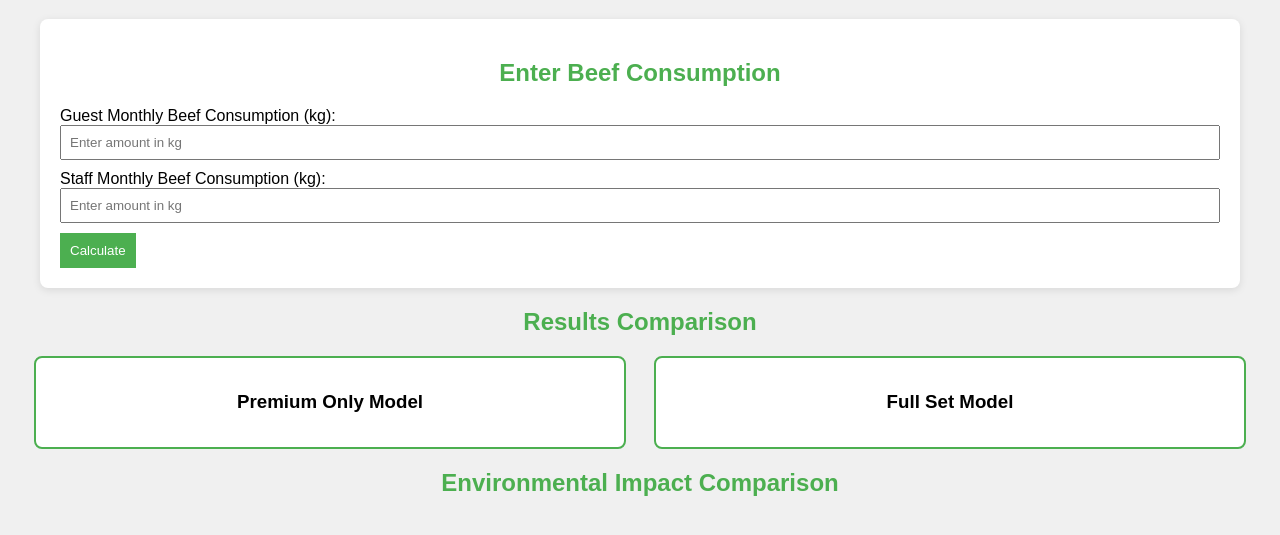
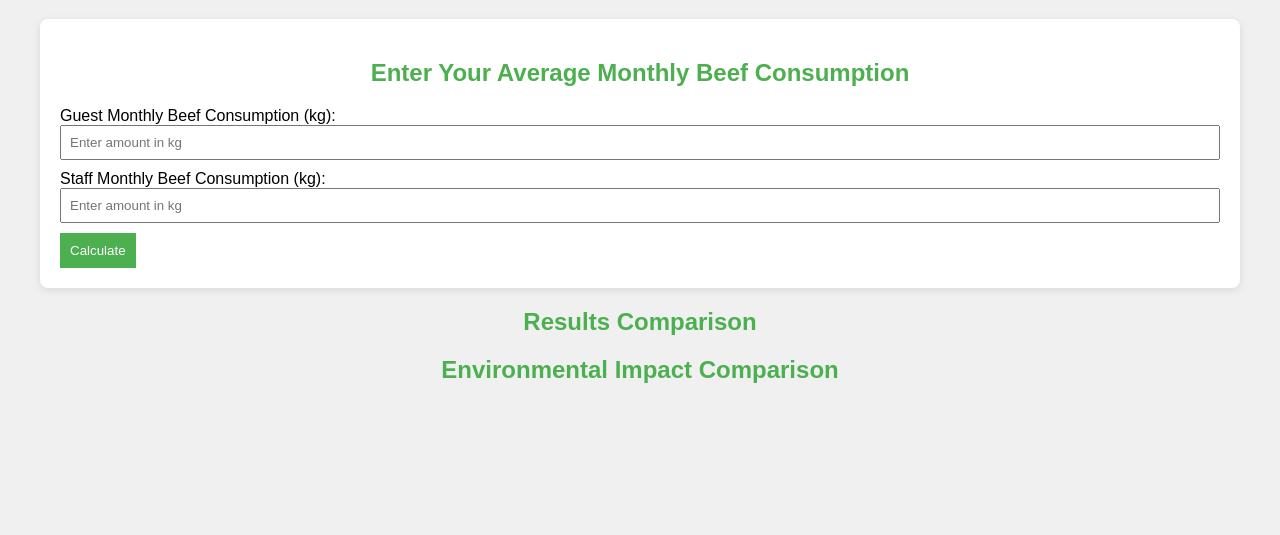
Before and after one commit to tunan75/SustainaBeef, a plain HTML site: page index.html in a window 1280 px wide. Shown: the part 81-616 px from the top of the page. Drawn offline with Linux system fonts and the light colour scheme.

Commit message:
Update index.html

```diff
--- a/index.html
+++ b/index.html
@@ -11,7 +11,7 @@
 
     <!-- Input Section -->
     <div class="input-section">
-        <h2>Enter Beef Consumption</h2>
+        <h2>Enter Your Average Monthly Beef Consumption</h2>
         <label for="guestConsumption">Guest Monthly Beef Consumption (kg):</label>
         <input type="number" id="guestConsumption" placeholder="Enter amount in kg">
         <label for="staffConsumption">Staff Monthly Beef Consumption (kg):</label>
@@ -19,19 +19,17 @@
         <button onclick="calculate()">Calculate</button>
     </div>
 
-    <!-- Results Table (Side by Side) -->
+    <!-- Results Section -->
     <div class="results-section">
         <h2>Results Comparison</h2>
-        <div class="comparison-table">
-            <div class="model">
-                <h3>Premium Only Model</h3>
-                <div id="premiumResult"></div>
-            </div>
-            <div class="model">
-                <h3>Full Set Model</h3>
-                <div id="fullsetResult"></div>
-            </div>
-        </div>
+
+        <!-- Premium Model -->
+        <div id="premiumResult"></div>
+        <div id="premiumTotal"></div>
+
+        <!-- Full Set Model -->
+        <div id="fullsetResult"></div>
+        <div id="fullSetTotal"></div>
     </div>
 
     <!-- Environmental Impact Section -->
```
